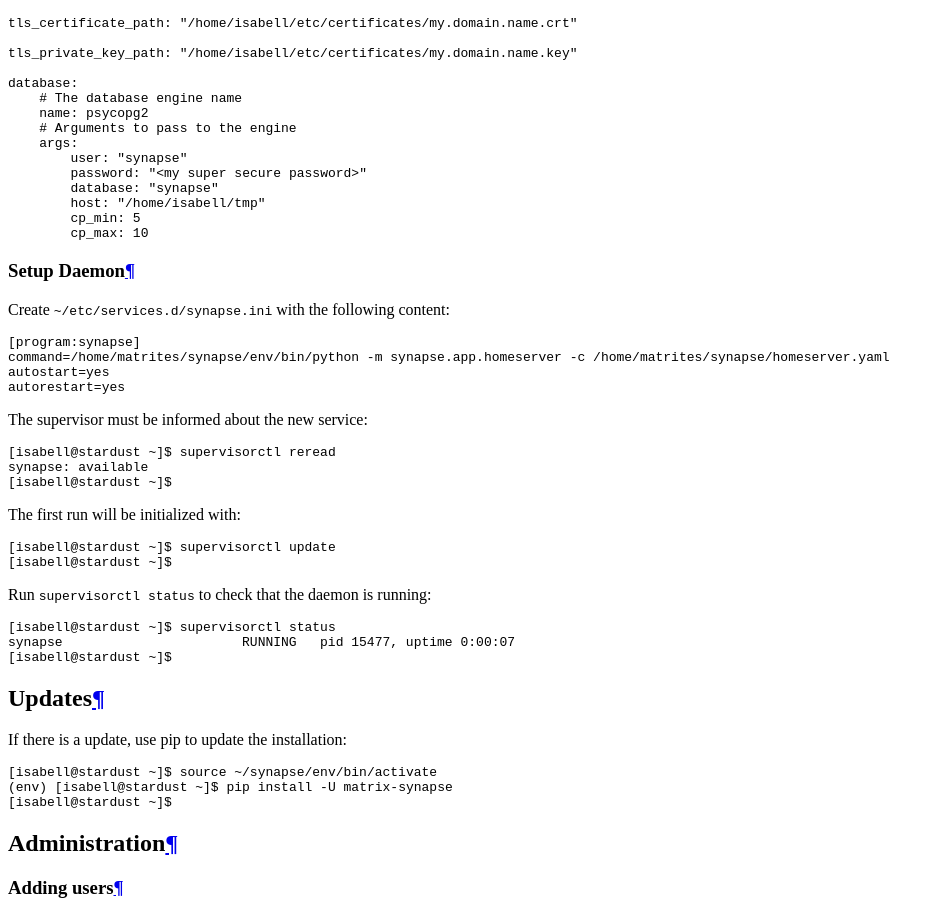
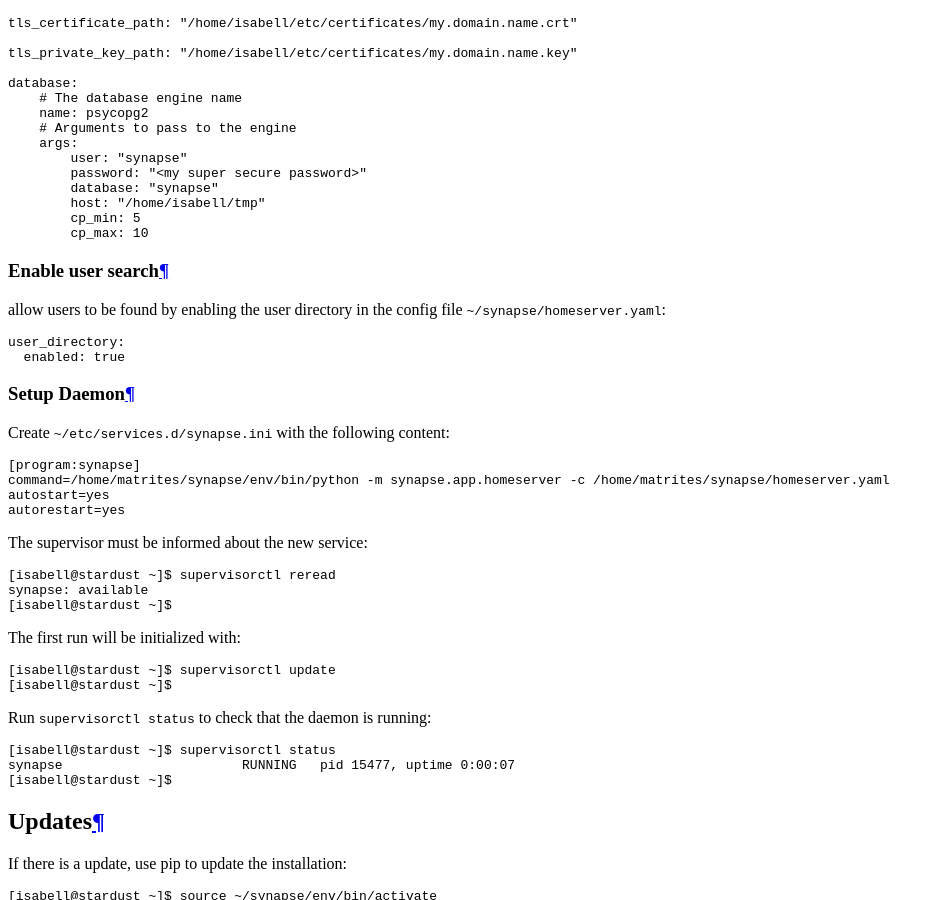
Before and after one commit to Uberspace/lab, a Sphinx documentation site: the page built from source/guide_synapse.rst, in a window 1280 px wide and 900 px high, scrolled down 4034 px. Shown: the whole window, without its empty margins (0-944 px from the left). Built offline with Sphinx 7.4.7 and the Read the Docs theme 2.0.0, drawn with Linux system fonts in a browser that asks for light colours.

Commit message:
added usersearch

```diff
--- a/source/guide_synapse.rst
+++ b/source/guide_synapse.rst
@@ -268,6 +268,17 @@ now you edit the config file ``~/synapse/homeserver.yaml`` to reflect the paths
             cp_min: 5
             cp_max: 10
 
+Enable user search
+------------------
+
+allow users to be found by enabling the user directory in the config file ``~/synapse/homeserver.yaml``:
+
+.. code-block:: yaml
+
+  user_directory:
+    enabled: true
+
+
 Setup Daemon
 ------------
 
```
